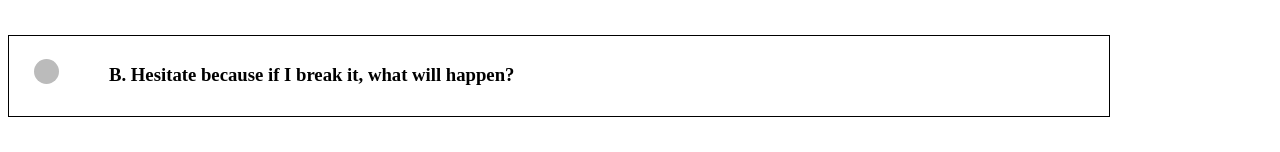
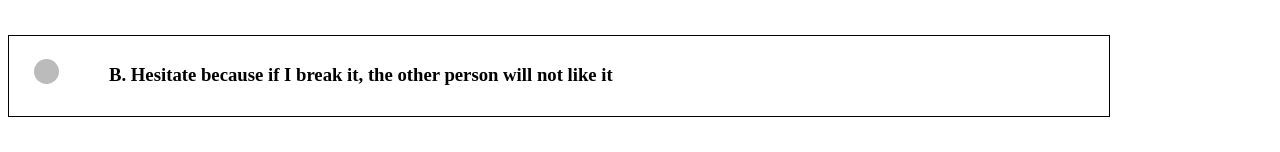
Before and after one commit to arushgupta123/5Bquiz, a plain HTML site: page quiz.html in a window 1280 px wide. Both pictures are taken after a click on the button "NEXT >>". Shown: the part 251-403 px from the top of the page. Drawn offline with Linux system fonts and the light colour scheme.

Commit message:
Update quiz.html

```diff
--- a/quiz.html
+++ b/quiz.html
@@ -66,7 +66,7 @@ A. Gold Promise, I rarely go back on my words</h3>
 
 			document.getElementById('option1').innerHTML = "A. No probs";
 
-			document.getElementById('option2').innerHTML = " B. Hesitate because if I break it, what will happen?";
+			document.getElementById('option2').innerHTML = " B. Hesitate because if I break it, the other person will not like it";
 
 			document.getElementById('option3').innerHTML = "Either make fake promise in no time or say 'I will not give you my word'";
 
```
